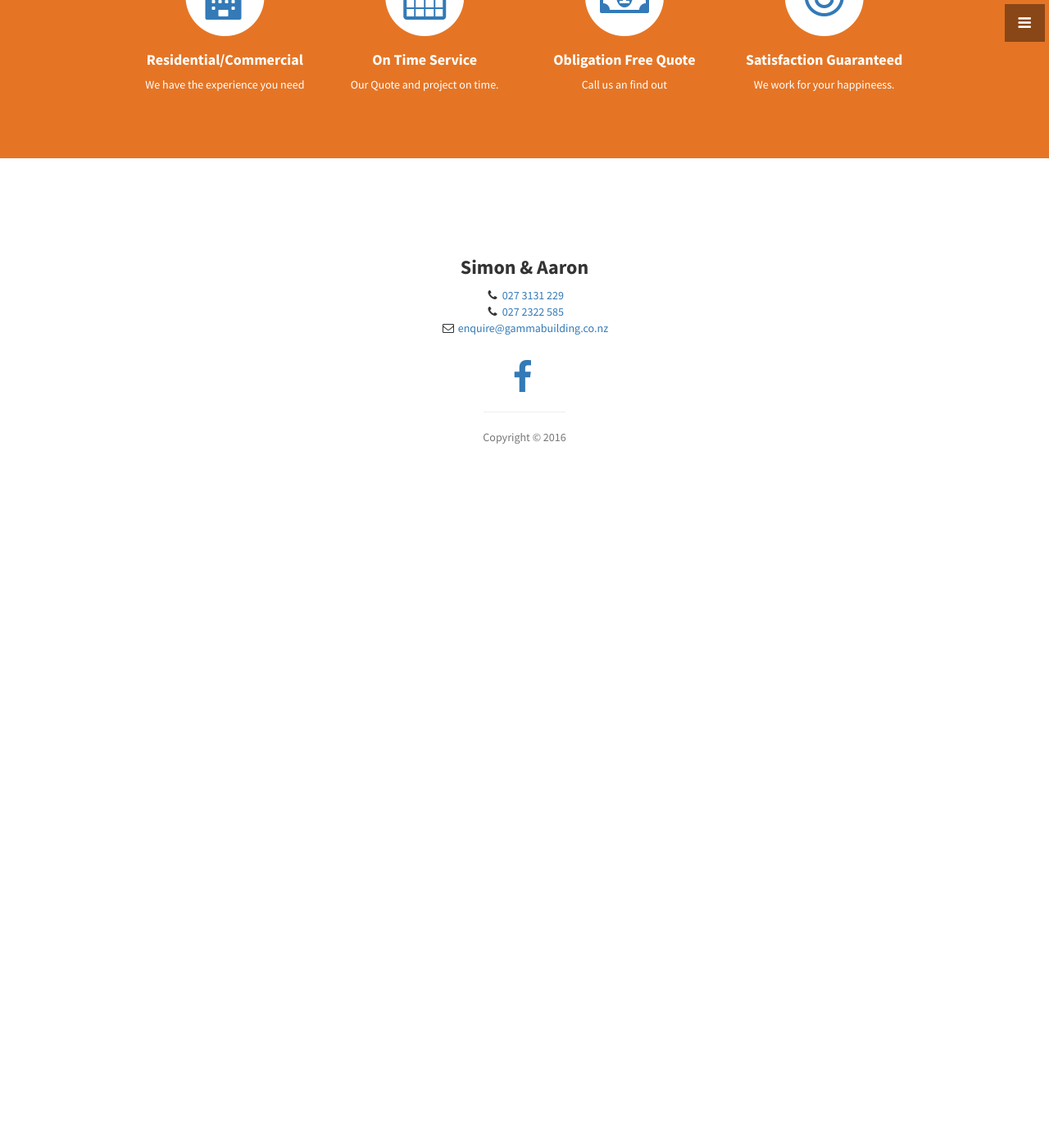
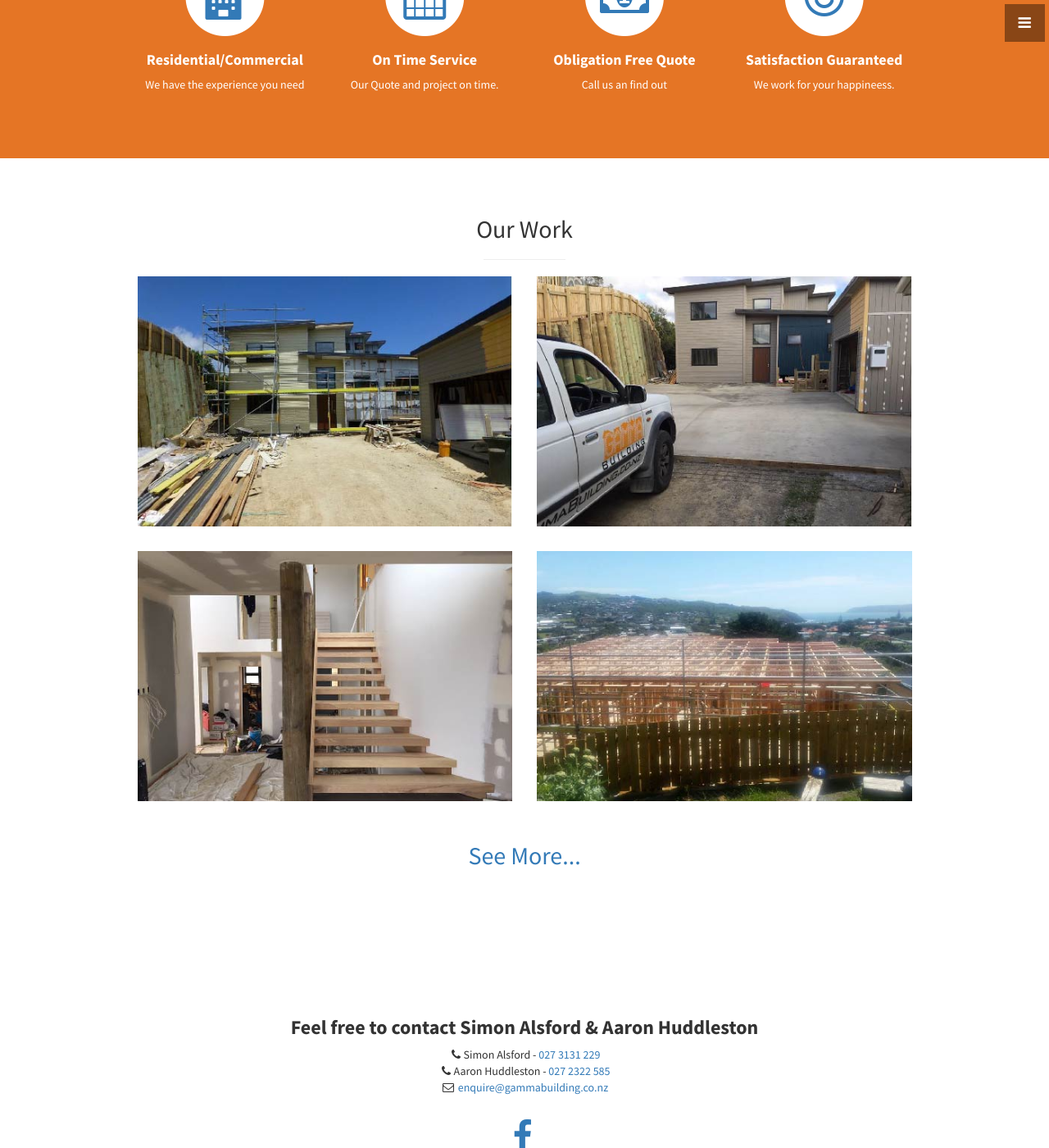
Before and after one commit to philals/GammaBuilding, a Jekyll site: the page built from index.html, in a window 1280 px wide and 1400 px high, scrolled down 623 px. Shown: the whole window at 82% size. Built offline with Jekyll 4.4.1, drawn with Linux system fonts in a browser that asks for light colours; before the commit the page ends 1276 px from its top, so only the background shows below that.

Commit message:
Adds photos to Port and changes some links

```diff
--- a/_config.yml
+++ b/_config.yml
@@ -10,9 +10,9 @@ url: https://www.gammabuilding.co.nz   # with the https protocol SSL instruction
 enforce_ssl: gammabuilding.co.nz   # without any protocol
 
 # User setting
-owner: Simon & Aaron
+owner: Simon Alsford & Aaron Huddleston
 email: enquire@gammabuilding.co.nz
-facebook_username: Gamma Building
+facebook_username: Gamma-Building-1525530924416973
 twitter_username:
 github_username:
 address:
--- a/_includes/footer.html
+++ b/_includes/footer.html
@@ -3,10 +3,10 @@
   <div class="container">
     <div class="row">
       <div class="col-lg-10 col-lg-offset-1 text-center">
-        <h3><strong>{{ site.owner }}</strong></h3>
+        <h3><strong>Feel free to contact {{ site.owner }}</strong></h3>
         <ul class="list-unstyled">
-          <li><i class="fa fa-phone fa-fw"></i> <a href="tel:{{ site.telephone_simon }}">{{ site.telephone_simon }}</a></li>
-          <li><i class="fa fa-phone fa-fw"></i> <a href="tel:{{ site.telephone_aaron }}">{{ site.telephone_aaron }}</a></li>
+          <li><i class="fa fa-phone fa-fw"></i>Simon Alsford - <a href="tel:{{ site.telephone_simon }}">{{ site.telephone_simon }}</a></li>
+          <li><i class="fa fa-phone fa-fw"></i>Aaron Huddleston - <a href="tel:{{ site.telephone_aaron }}">{{ site.telephone_aaron }}</a></li>
           <li><i class="fa fa-envelope-o fa-fw"></i> <a href="mailto:{{ site.email }}">{{ site.email }}</a></li>
         </ul>
         <br>
--- a/_includes/portfolio.html
+++ b/_includes/portfolio.html
@@ -34,6 +34,7 @@
             </div>
           </div>
         </div>
+        <a href="#"><h2>See More...</h2></a>
         <!-- /.row (nested) -->
         <!-- <a href="#" class="btn btn-dark">View More Items</a> -->
       </div>
--- a/_layouts/front.html
+++ b/_layouts/front.html
@@ -7,6 +7,7 @@
   {% include navigation.html %}
   {% include about.html %}
   {% include services.html %}
+  {% include portfolio.html %}
   {% include footer.html %}
   {% include scripts.html %}
 </body>
--- a/package.json
+++ b/package.json
@@ -15,12 +15,12 @@
   },
   "repository": {
     "type": "git",
-    "url": "git+https://github.com/philals/GammaBuilding_stage.git"
+    "url": "git+https://github.com/philals/GammaBuilding.git"
   },
   "author": "",
   "license": "ISC",
   "bugs": {
-    "url": "https://github.com/philals/GammaBuilding_stage/issues"
+    "url": "https://github.com/philals/GammaBuilding/issues"
   },
-  "homepage": "https://github.com/philals/GammaBuilding_stage#readme"
+  "homepage": "https://github.com/philals/GammaBuilding#readme"
 }
```
Also changed, not shown: img/portfolio-1.jpg, img/portfolio-2.jpg, img/portfolio-3.jpg, img/portfolio-4.jpg.
